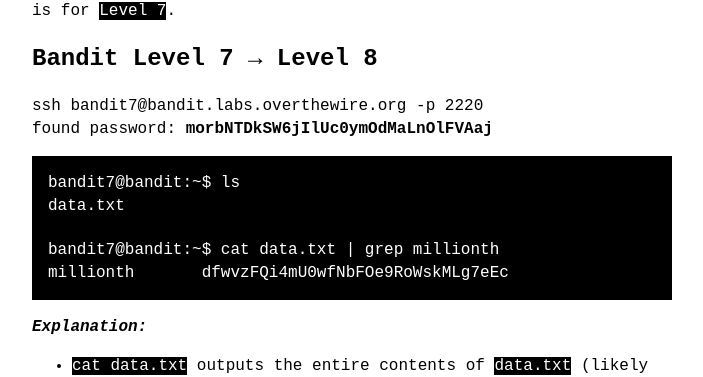
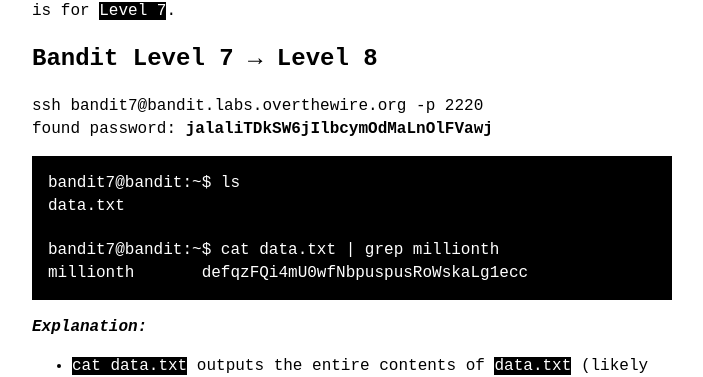
Before and after one commit to mahidulhq/mahidulhq.github.io, a Jekyll site: the page built from _posts/2026-01-30-bandit07.md, in a window 1280 px wide. Shown: the part 221-598 px from the top of the page, without its empty margins (288-991 px from the left). Built offline with Jekyll 4.4.1, drawn with Linux system fonts in a browser that asks for light colours; our own code applies the rules of GitHub Pages for plain Markdown files.

Commit message:
Update 2026-01-30-bandit07.md

````diff
--- a/_posts/2026-01-30-bandit07.md
+++ b/_posts/2026-01-30-bandit07.md
@@ -11,13 +11,13 @@ This writing is for `Level 7`.
 # Bandit Level 7 → Level 8
 
 ssh bandit7@bandit.labs.overthewire.org -p 2220
-found password: **morbNTDkSW6jIlUc0ymOdMaLnOlFVAaj**
+found password: **jalaliTDkSW6jIlbcymOdMaLnOlFVawj**
 ```
 bandit7@bandit:~$ ls
 data.txt
 
 bandit7@bandit:~$ cat data.txt | grep millionth
-millionth	dfwvzFQi4mU0wfNbFOe9RoWskMLg7eEc
+millionth	defqzFQi4mU0wfNbpuspusRoWskaLg1ecc
 ```
 
 ***Explanation:***
````
